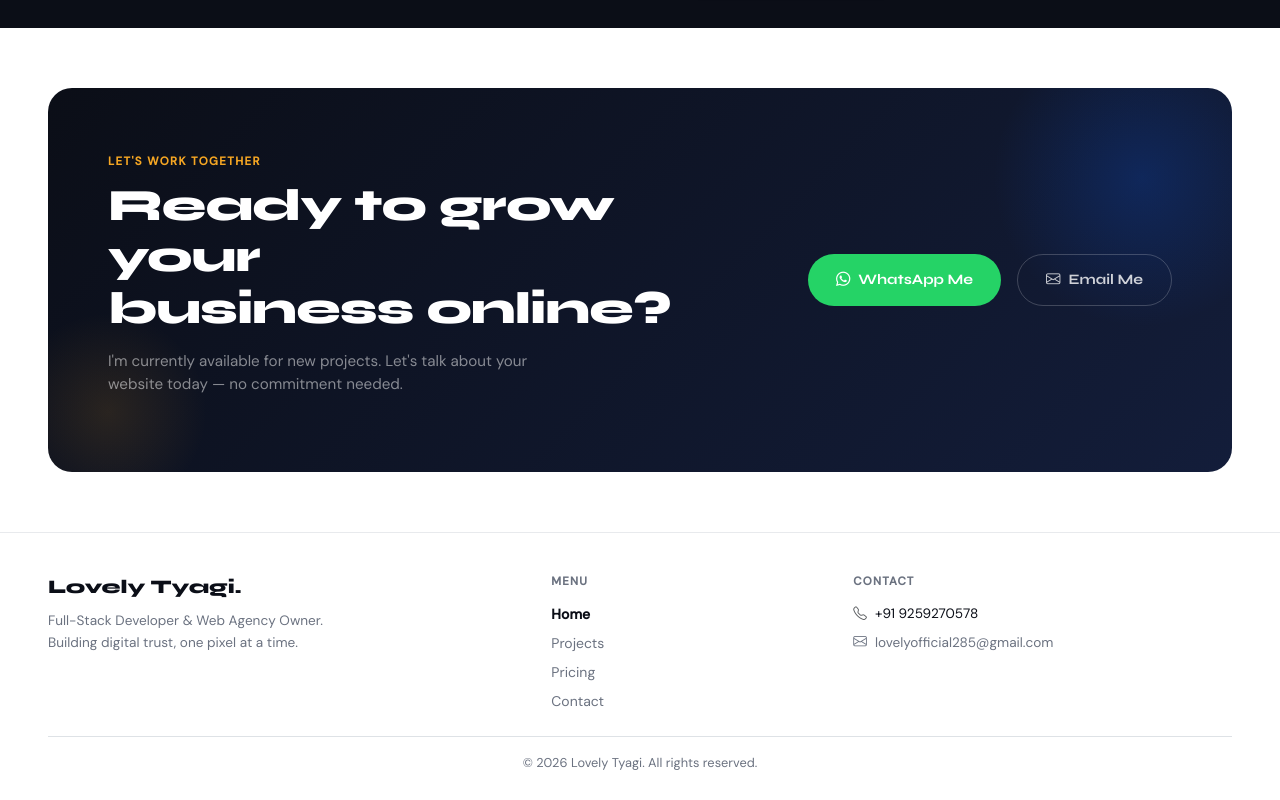
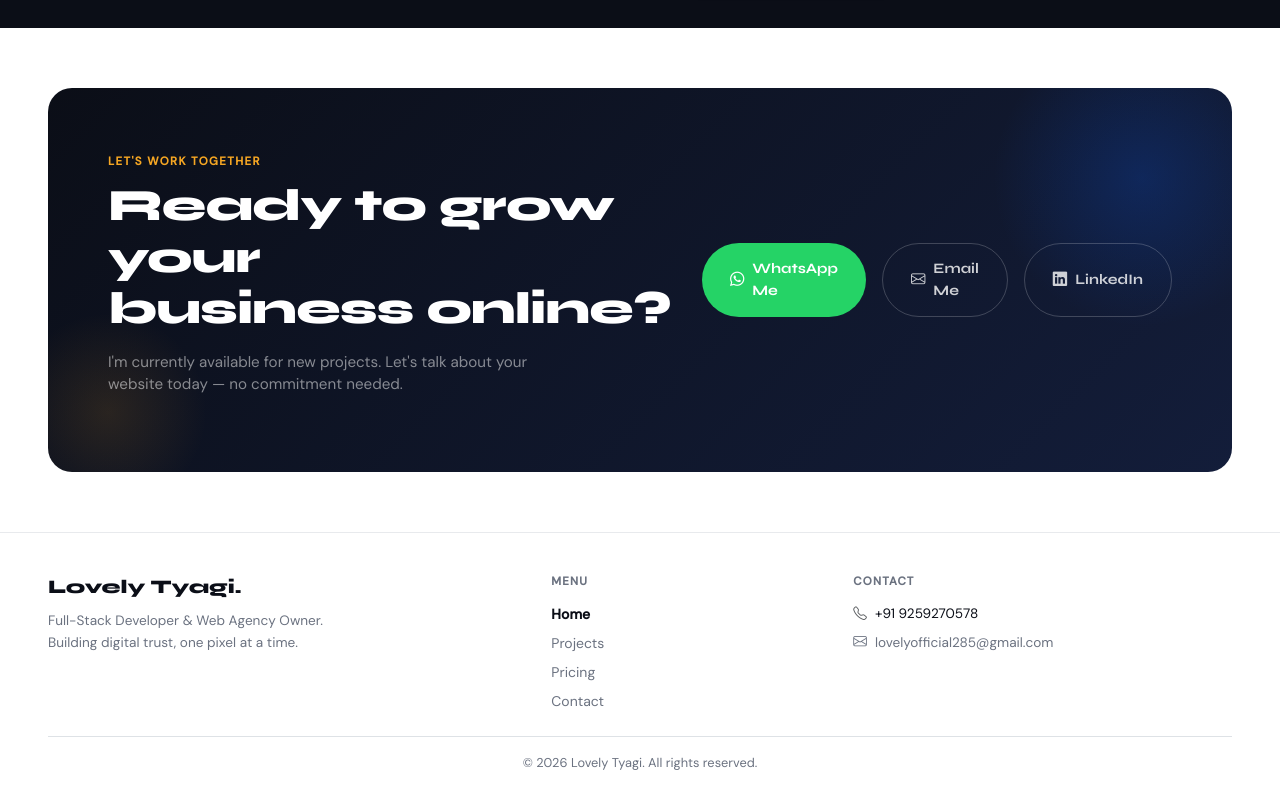
Before and after one commit to lovelytyagi09/lovelytyagi09.github.io, a plain HTML site: page index.html in a window 1280 px wide. Shown: the part 2661-3461 px from the top of the page. Drawn offline with nearby package versions, Linux system fonts and the light colour scheme.

```diff
--- a/index.html
+++ b/index.html
@@ -561,6 +561,9 @@
                                 <a href="mailto:lovelyofficial285@gmail.com?subject=Project%20Inquiry&body=Hi,%20I%20saw%20your%20portfolio%20and%20want%20to%20discuss%20a%20website." class="btn-email">
                                     <i class="bi bi-envelope"></i> Email Me
                                 </a>
+                               <a href="https://www.linkedin.com/in/lovely-tyagi-2290a7315/" target="_blank" class="btn-email">
+    <i class="bi bi-linkedin"></i> LinkedIn
+</a>
                             </div>
                         </div>
                     </div>
```
